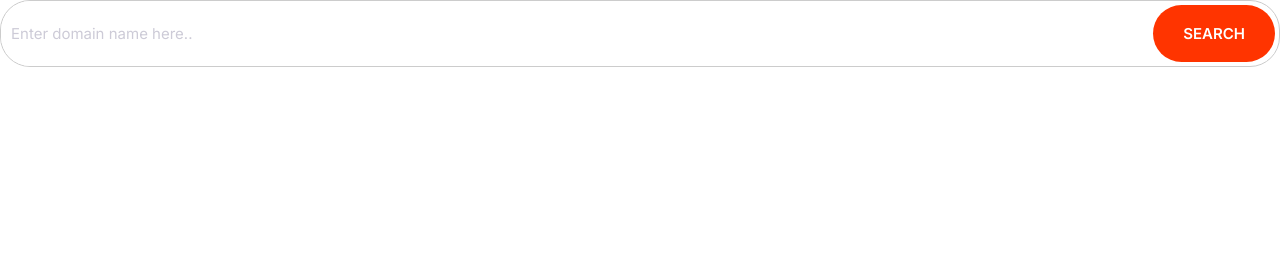
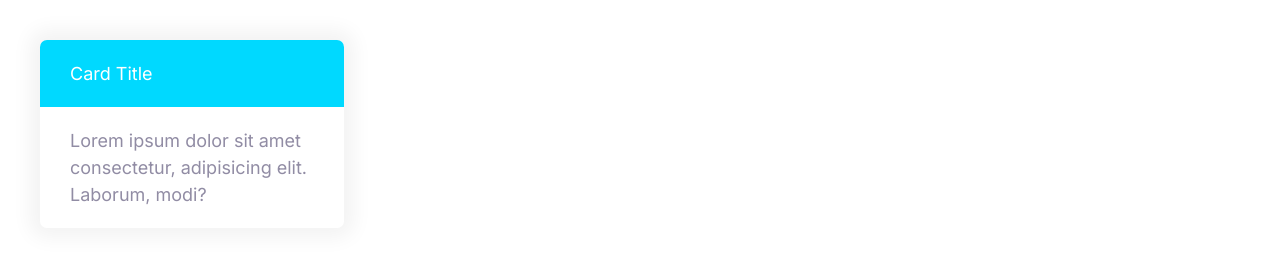
Before and after one commit to rashed4949/Cloud-Hosting-Project, a plain HTML site: page index.html in a window 1280 px wide. Drawn offline with Linux system fonts and the light colour scheme.

Commit message:
card component added

```diff
--- a/css/styles.css
+++ b/css/styles.css
@@ -241,3 +241,21 @@ a {
     font-size: 1.5rem;
   }
 }
+/* Cards */
+.card {
+  border-radius: 7px;
+  box-shadow: 0 0 20px 10px #f3f3f3;
+  overflow: hidden;
+}
+.card__header,
+.card__body {
+  padding: 2rem 3rem;
+}
+.card--primary .card__header {
+  background: var(--color-primary);
+  color: #fff;
+}
+.card--secondary .card__header {
+  background: var(--color-secondary);
+  color: #fff;
+}
--- a/index.html
+++ b/index.html
@@ -14,9 +14,14 @@
     <link rel="stylesheet" href="css/styles.css" />
   </head>
   <body>
-    <div class="input-group">
-      <input type="text" class="input" placeholder="Enter domain name here.." />
-      <button class="btn btn--accent">Search</button>
+    <div style="width: 30%; padding: 4rem">
+      <div class="card card--secondary">
+        <header class="card__header">Card Title</header>
+        <div class="card__body">
+          Lorem ipsum dolor sit amet consectetur, adipisicing elit. Laborum,
+          modi?
+        </div>
+      </div>
     </div>
   </body>
 </html>
```
Also changed, not shown: components/cards.html (added, +8 -0 lines).
